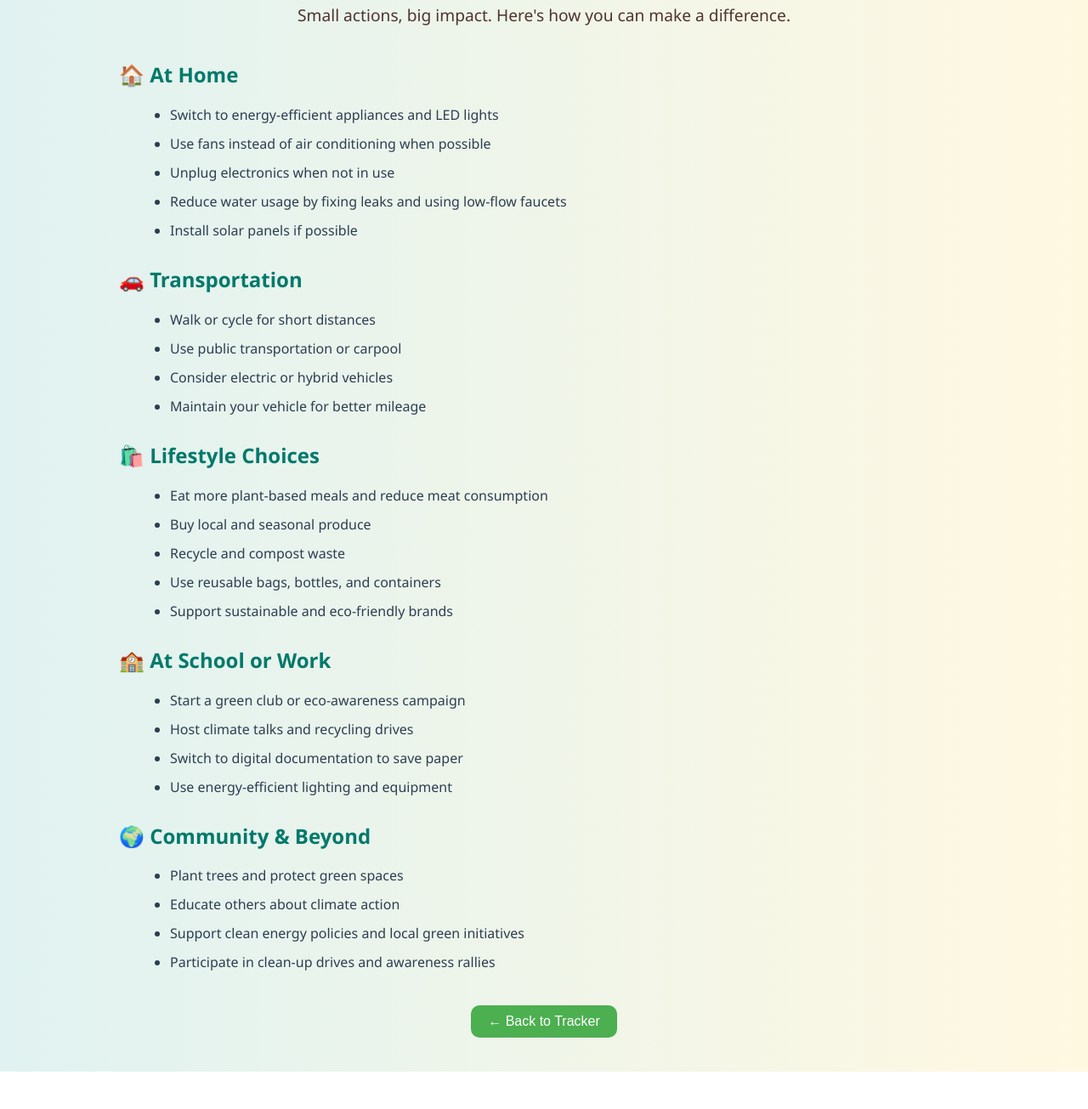
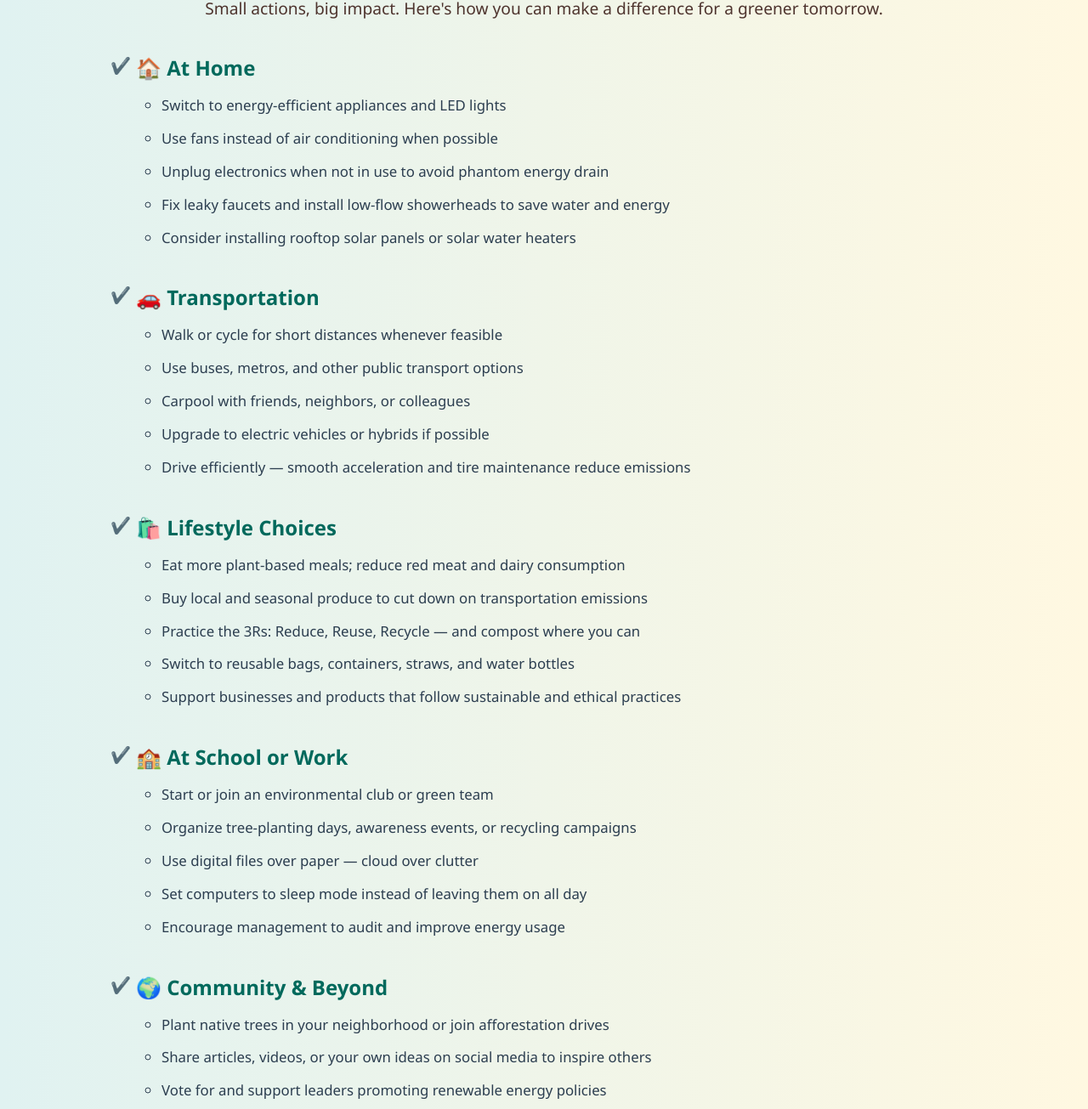
Before and after one commit to Unknownerror-404/CO2-predictor-, a plain HTML site: page solutions.html in a window 1280 px wide. Shown: the part 133-1438 px from the top of the page at 85% size. Before the commit the page ends 1394 px from the top, so only its background shows below. Drawn offline with Linux system fonts and the light colour scheme.

Commit message:
Update solutions.html

```diff
--- a/solutions.html
+++ b/solutions.html
@@ -5,25 +5,63 @@
   <meta name="viewport" content="width=device-width, initial-scale=1.0" />
   <title>Solutions to Reduce CO₂</title>
   <style>
+    :root {
+      --bg-light: linear-gradient(to right, #e0f2f1, #fff8e1);
+      --bg-dark: linear-gradient(to right, #263238, #37474f);
+      --text-light: #2c3e50;
+      --text-dark: #e0e0e0;
+      --heading-light: #00695c;
+      --heading-dark: #80cbc4;
+      --accent: #4CAF50;
+      --accent-hover: #2e7d32;
+    }
+
+    * {
+      margin: 0;
+      padding: 0;
+      box-sizing: border-box;
+      scroll-behavior: smooth;
+    }
+
     body {
       font-family: 'Segoe UI', sans-serif;
-      background: linear-gradient(to right, #e0f2f1, #fff8e1);
-      color: #2c3e50;
-      margin: 0;
-      padding: 0;
+      background: var(--bg-light);
+      color: var(--text-light);
+      transition: background 0.4s ease, color 0.4s ease;
+      padding: 40px 20px;
+    }
+
+    body.dark-mode {
+      background: var(--bg-dark);
+      color: var(--text-dark);
     }
 
     .container {
       max-width: 1000px;
       margin: auto;
-      padding: 40px 20px;
+      padding: 20px;
+      animation: fadeIn 1s ease;
     }
 
     h1 {
       text-align: center;
-      font-size: 2.4rem;
-      color: #00695c;
+      font-size: 2.7rem;
+      color: var(--heading-light);
       margin-bottom: 10px;
+      animation: beat 1.5s infinite alternate;
+    }
+
+    body.dark-mode h1 {
+      color: var(--heading-dark);
+    }
+
+    @keyframes beat {
+      from {
+        transform: scale(1);
+      }
+      to {
+        transform: scale(1.05);
+      }
     }
 
     p.subtitle {
@@ -33,88 +71,163 @@
       color: #4e342e;
     }
 
+    body.dark-mode p.subtitle {
+      color: #d7ccc8;
+    }
+
     h2 {
-      color: #00796b;
-      margin-top: 30px;
+      color: var(--heading-light);
+      margin-top: 40px;
+      margin-bottom: 15px;
+      font-size: 1.5rem;
+      position: relative;
+    }
+
+    body.dark-mode h2 {
+      color: var(--heading-dark);
+    }
+
+    h2::before {
+      content: "✔️";
+      position: absolute;
+      left: -30px;
+      top: 0;
+      font-size: 1.2rem;
+      color: var(--accent);
     }
 
     ul {
-      margin-left: 20px;
+      margin-left: 30px;
       margin-bottom: 30px;
+      list-style-type: circle;
+      animation: fadeIn 1s ease;
     }
 
     li {
       margin-bottom: 12px;
-      font-size: 1rem;
+      font-size: 1.05rem;
+      line-height: 1.6;
     }
 
     .back-btn {
       display: block;
-      margin: 40px auto 0;
-      padding: 10px 20px;
-      background-color: #4CAF50;
+      margin: 50px auto 20px;
+      padding: 12px 24px;
+      background-color: var(--accent);
       color: white;
       border: none;
-      border-radius: 10px;
+      border-radius: 12px;
       font-size: 1rem;
       cursor: pointer;
       text-align: center;
       transition: 0.3s ease;
+      box-shadow: 0 6px 16px rgba(0, 0, 0, 0.2);
     }
 
     .back-btn:hover {
-      background-color: #2e7d32;
+      background-color: var(--accent-hover);
+    }
+
+    .toggle-btn {
+      position: fixed;
+      top: 20px;
+      right: 20px;
+      background-color: #607d8b;
+      color: white;
+      border: none;
+      padding: 10px 18px;
+      border-radius: 10px;
+      font-size: 0.95rem;
+      cursor: pointer;
+      box-shadow: 0 4px 10px rgba(0, 0, 0, 0.3);
+      z-index: 1000;
+      transition: background 0.3s ease;
+    }
+
+    .toggle-btn:hover {
+      background-color: #455a64;
+    }
+
+    @keyframes fadeIn {
+      from {
+        opacity: 0;
+        transform: translateY(10px);
+      }
+      to {
+        opacity: 1;
+        transform: translateY(0);
+      }
     }
   </style>
 </head>
 <body>
+  <button class="toggle-btn" onclick="toggleDarkMode()">🌓 Toggle Dark Mode</button>
+
   <div class="container">
     <h1>🌿 Solutions to Reduce CO₂ Emissions</h1>
-    <p class="subtitle">Small actions, big impact. Here's how you can make a difference.</p>
+    <p class="subtitle">Small actions, big impact. Here's how you can make a difference for a greener tomorrow.</p>
 
     <h2>🏠 At Home</h2>
     <ul>
       <li>Switch to energy-efficient appliances and LED lights</li>
       <li>Use fans instead of air conditioning when possible</li>
-      <li>Unplug electronics when not in use</li>
-      <li>Reduce water usage by fixing leaks and using low-flow faucets</li>
-      <li>Install solar panels if possible</li>
+      <li>Unplug electronics when not in use to avoid phantom energy drain</li>
+      <li>Fix leaky faucets and install low-flow showerheads to save water and energy</li>
+      <li>Consider installing rooftop solar panels or solar water heaters</li>
     </ul>
 
     <h2>🚗 Transportation</h2>
     <ul>
-      <li>Walk or cycle for short distances</li>
-      <li>Use public transportation or carpool</li>
-      <li>Consider electric or hybrid vehicles</li>
-      <li>Maintain your vehicle for better mileage</li>
+      <li>Walk or cycle for short distances whenever feasible</li>
+      <li>Use buses, metros, and other public transport options</li>
+      <li>Carpool with friends, neighbors, or colleagues</li>
+      <li>Upgrade to electric vehicles or hybrids if possible</li>
+      <li>Drive efficiently — smooth acceleration and tire maintenance reduce emissions</li>
     </ul>
 
     <h2>🛍️ Lifestyle Choices</h2>
     <ul>
-      <li>Eat more plant-based meals and reduce meat consumption</li>
-      <li>Buy local and seasonal produce</li>
-      <li>Recycle and compost waste</li>
-      <li>Use reusable bags, bottles, and containers</li>
-      <li>Support sustainable and eco-friendly brands</li>
+      <li>Eat more plant-based meals; reduce red meat and dairy consumption</li>
+      <li>Buy local and seasonal produce to cut down on transportation emissions</li>
+      <li>Practice the 3Rs: Reduce, Reuse, Recycle — and compost where you can</li>
+      <li>Switch to reusable bags, containers, straws, and water bottles</li>
+      <li>Support businesses and products that follow sustainable and ethical practices</li>
     </ul>
 
     <h2>🏫 At School or Work</h2>
     <ul>
-      <li>Start a green club or eco-awareness campaign</li>
-      <li>Host climate talks and recycling drives</li>
-      <li>Switch to digital documentation to save paper</li>
-      <li>Use energy-efficient lighting and equipment</li>
+      <li>Start or join an environmental club or green team</li>
+      <li>Organize tree-planting days, awareness events, or recycling campaigns</li>
+      <li>Use digital files over paper — cloud over clutter</li>
+      <li>Set computers to sleep mode instead of leaving them on all day</li>
+      <li>Encourage management to audit and improve energy usage</li>
     </ul>
 
     <h2>🌍 Community & Beyond</h2>
     <ul>
-      <li>Plant trees and protect green spaces</li>
-      <li>Educate others about climate action</li>
-      <li>Support clean energy policies and local green initiatives</li>
-      <li>Participate in clean-up drives and awareness rallies</li>
+      <li>Plant native trees in your neighborhood or join afforestation drives</li>
+      <li>Share articles, videos, or your own ideas on social media to inspire others</li>
+      <li>Vote for and support leaders promoting renewable energy policies</li>
+      <li>Volunteer for cleanup events, river restorations, or climate initiatives</li>
+      <li>Educate others — one conversation can start a ripple of change</li>
     </ul>
 
     <button class="back-btn" onclick="window.location.href='Body.html'">← Back to Tracker</button>
   </div>
+
+
+  <script>
+
+    document.addEventListener("DOMContentLoaded", () => {
+      if (localStorage.getItem("theme") === "dark") {
+        document.body.classList.add("dark-mode");
+      }
+    });
+
+    function toggleDarkMode() {
+      const isDark = document.body.classList.toggle('dark-mode');
+      localStorage.setItem("theme", isDark ? "dark" : "light");
+    }
+  </script>
 </body>
 </html>
```
